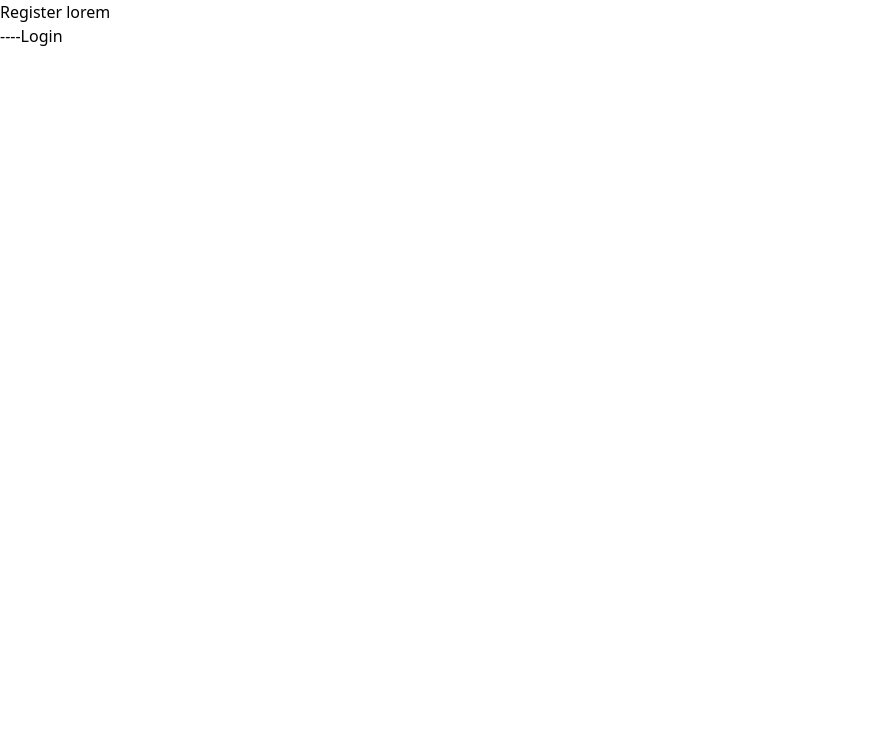
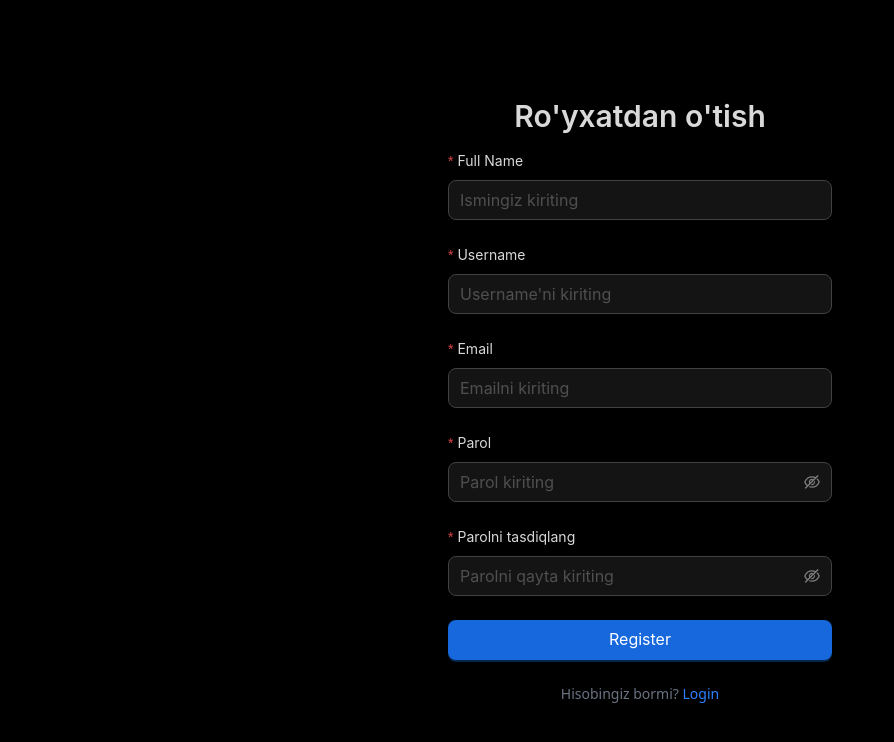
Before and after one commit to azamat-47/i_study, a React (Vite) app: page /login/register in a window 1280 px wide. Shown: the top 742 px of the page, without its empty margins (0-894 px from the left). Built offline with nearby package versions, Linux system fonts and the light colour scheme.

Commit message:
login and register

```diff
--- a/src/pages/auth/Login.jsx
+++ b/src/pages/auth/Login.jsx
@@ -1,16 +1,78 @@
-import React from 'react'
-import { Link } from 'react-router-dom'
+import React from "react";
+import { Form, Input, Button, Typography, message } from "antd";
+import { Link } from "react-router-dom";
+
+const { Title } = Typography;
 
 const Login = () => {
+  const onFinish = (values) => {
+    console.log("Login data:", values);
+    message.success("Login successful!");
+  };
+
+  const onFinishFailed = (errorInfo) => {
+    console.log("Failed:", errorInfo);
+    message.error("Please fill all fields correctly!");
+  };
+
   return (
-    <div>
-      Login lorem
-      <br />
-      <Link to="/login/register">
-        ---Register
-      </Link>
+    <div className="flex justify-center items-center h-screen bg-black">
+      <div className=" p-8 rounded-2xl shadow-lg w-full max-w-md">
+        <Title level={2} className="text-center mb-6">
+          Kirish
+        </Title>
+        <Form
+          name="login"
+          layout="vertical"
+          onFinish={onFinish}
+          onFinishFailed={onFinishFailed}
+        >
+          <Form.Item
+            label="Username"
+            name="username"
+            hasFeedback
+            rules={[
+              { required: true, message: "Username to'liq kiriting!" },
+              { min: 6, message: "Username kamida 6 ta harfdan iborat bo'lishi kerak!" },
+              // { type: "email", message: "Enter a valid email!" },
+            ]}
+          >
+            <Input placeholder="Username'ingizni kiriting" size="large"/>
+          </Form.Item>
+
+          <Form.Item
+            label="Parol"
+            name="password"
+            hasFeedback
+            rules={[
+              { required: true, message: "Iltimos parolni to'liq kiriting!" },
+              { min: 6, message: "Parol 6 ta belgidan kam bo'lmasligi kerak!" }
+            ]}
+          >
+            <Input.Password placeholder="Parolni kiriting" size="large" />
+          </Form.Item>
+
+          <Form.Item>
+            <Button
+              type="primary"
+              htmlType="submit"
+              size="large"
+              className="w-full mt-2 bg-blue-500 hover:bg-blue-600"
+            >
+              Login
+            </Button>
+          </Form.Item>
+        </Form>
+
+        <p className="text-center text-gray-500 text-sm">
+          Hisobingiz yo'qmi?{" "}
+          <Link to="/login/register" className="text-blue-500 hover:underline">
+            Ro'yxatdan o'ting
+          </Link>
+        </p>
+      </div>
     </div>
-  )
-}
+  );
+};
 
-export default Login
+export default Login;
--- a/src/pages/auth/Register.jsx
+++ b/src/pages/auth/Register.jsx
@@ -1,17 +1,122 @@
-import React from 'react'
-import { Link } from 'react-router-dom'
+import React from "react";
+import { Form, Input, Button, Typography, message } from "antd";
+import { Link } from "react-router-dom";
+
+const { Title } = Typography;
 
 const Register = () => {
+  const onFinish = (values) => {
+    console.log("Register data:", values);
+    message.success("Account created successfully!");
+  };
+
+  const onFinishFailed = (errorInfo) => {
+    console.log("Failed:", errorInfo);
+    message.error("Please fill all fields correctly!");
+  };
+
   return (
-    <div>
-      Register lorem
-      <br />
-      <Link to="/login">
+    <div className="flex justify-center items-center h-screen bg-black">
+      <div className="bg-black p-8 rounded-2xl shadow-lg w-full max-w-md">
+        <Title level={2} className="text-center mb-6">
+          Ro'yxatdan o'tish
+        </Title>
+        <Form
+          name="register"
+          layout="vertical"
+          onFinish={onFinish}
+          onFinishFailed={onFinishFailed}
+        >
 
-        ----Login
-      </Link>
+          <Form.Item
+            label="Full Name"
+            name="fullName"
+            rules={[{ required: true, message: "Iltimos isimni to'liq kiriting!" }]}
+          >
+            <Input placeholder="Ismingiz kiriting"  size="large" />
+          </Form.Item>
+
+
+          <Form.Item
+            label="Username"
+            name="username"
+            rules={[
+              { required: true, message: "Iltimos username to'liq kiriting!" },
+              { min: 6, message: "Username eng kami bilan 6 ta harfdan iborat bulishi kerak!" },
+            ]}
+          >
+            <Input placeholder="Username'ni kiriting" size="large" />
+          </Form.Item>
+
+
+          <Form.Item
+            label="Email"
+            name="email"
+            rules={[
+              { required: true, message: "Iltimos emailni to'liq kiriting!" },
+              { type: "email", message: "To'g'ri email kiriting!" },
+            ]}
+          >
+            <Input placeholder="Emailni kiriting" size="large" />
+          </Form.Item>
+
+
+          <Form.Item
+            label="Parol"
+            name="password"
+            rules={[
+              { required: true, message: "Please enter your password!" },
+              { min: 6, message: "Parol 6 ta belgidan kam bo'lmasligi kerak!" },
+            ]}
+            hasFeedback
+          >
+            <Input.Password placeholder="Parol kiriting" size="large" />
+          </Form.Item>
+
+
+          <Form.Item
+            label="Parolni tasdiqlang"
+            name="confirmPassword"
+            dependencies={["password"]}
+            hasFeedback
+            rules={[
+              { required: true, message: "Parolni to'liq kiriting!" },
+              ({ getFieldValue }) => ({
+                validator(_, value) {
+                  if (!value || getFieldValue("password") === value) {
+                    return Promise.resolve();
+                  }
+                  return Promise.reject(
+                    new Error("Parollar bir xil emas!")
+                  );
+                },
+              }),
+            ]}
+          >
+            <Input.Password placeholder="Parolni qayta kiriting" size="large" />
+          </Form.Item>
+
+          <Form.Item>
+            <Button
+              type="primary"
+              htmlType="submit"
+              className="w-full bg-green-500 hover:bg-green-600"
+              size="large"
+            >
+              Register
+            </Button>
+          </Form.Item>
+        </Form>
+
+        <p className="text-center text-gray-500 text-sm">
+          Hisobingiz bormi?{" "}
+          <Link to="/login" className="text-blue-500 hover:underline">
+            Login
+          </Link>
+        </p>
+      </div>
     </div>
-  )
-}
+  );
+};
 
-export default Register
+export default Register;
--- a/src/routes/ProtectedRoute.jsx
+++ b/src/routes/ProtectedRoute.jsx
@@ -2,7 +2,7 @@ import { Navigate, Outlet } from 'react-router-dom';
 
 const ProtectedRoute = () => {
   // const token = localStorage.getItem('token');
-  const token  = true
+  const token  = false
 
   return token ? <Outlet /> : <Navigate to="/login" />;
 };
```
